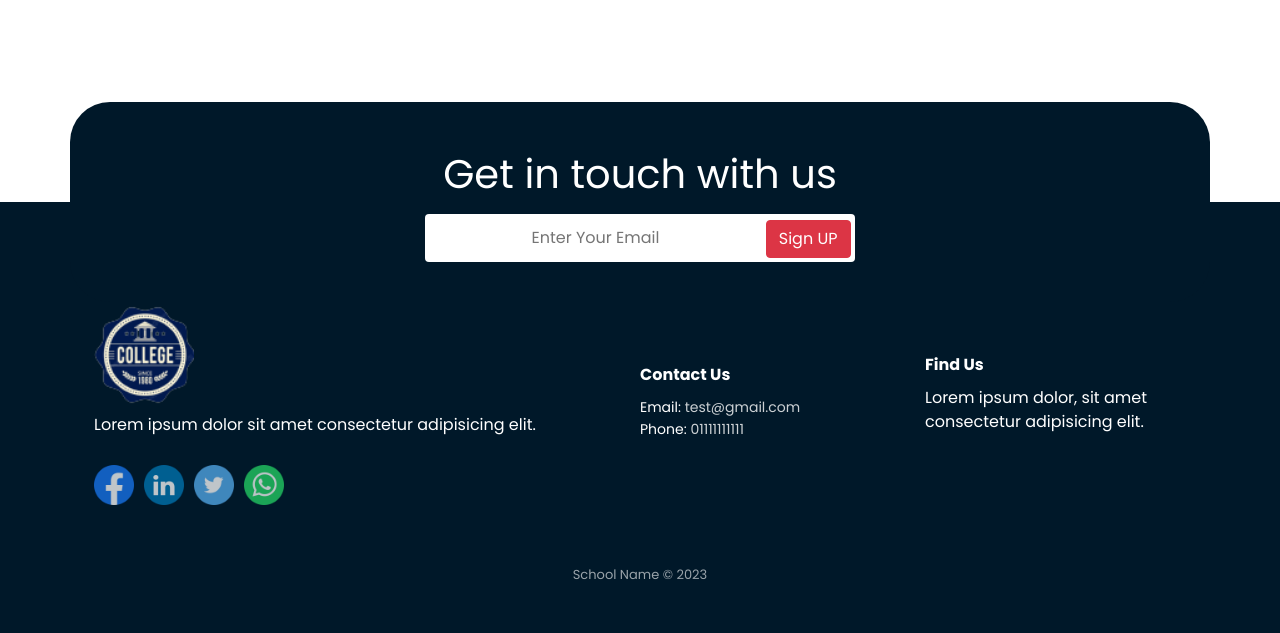
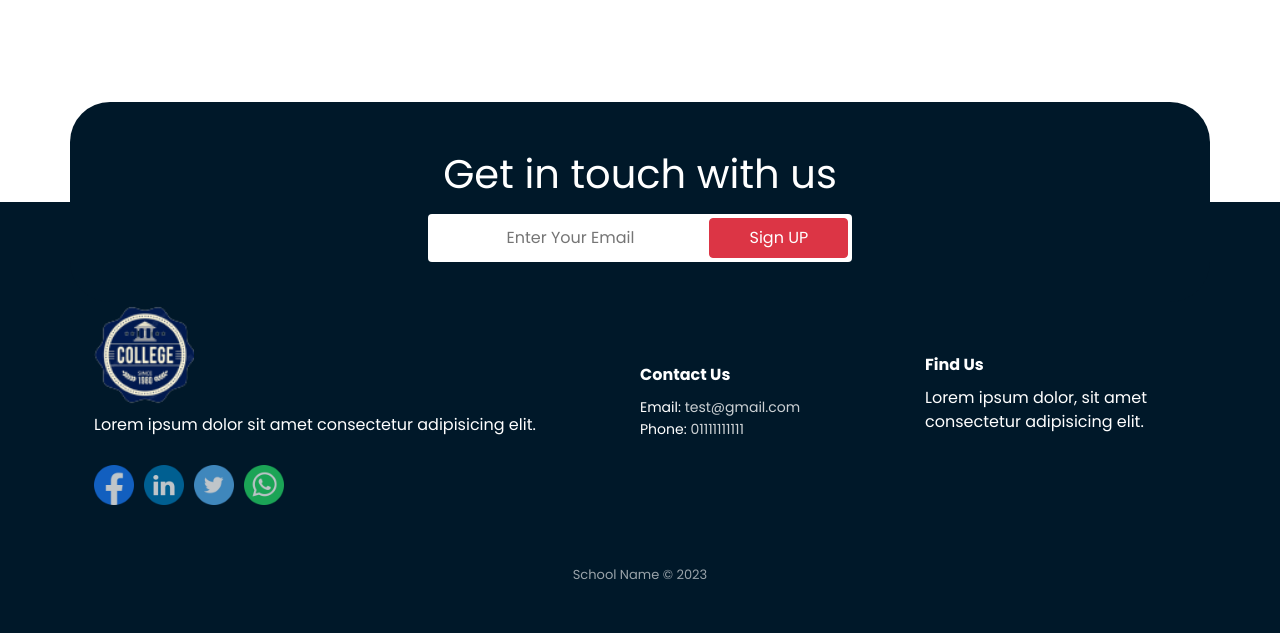
Before and after one commit to tanvir5230/school-management-frontend, a plain HTML site: page index.html in a window 1280 px wide. Shown: the part 2598-3231 px from the top of the page. Drawn offline with nearby package versions, Linux system fonts and the light colour scheme.

Commit message:
Email sign up form corrected

```diff
--- a/index.html
+++ b/index.html
@@ -320,13 +320,13 @@
           class="col-12 d-flex flex-column align-items-center justify-content-end"
         >
           <h1>Get in touch with us</h1>
-          <div class="py-1 mt-2 rounded bg-white px-1">
+          <div class="py-1 mt-2 rounded bg-white px-1 row">
             <input
               type="email"
-              class="text-center py-2 px-2 rounded border-0"
+              class="text-center py-2 px-2 rounded border-0 col-7 col-lg-8"
               placeholder="Enter Your Email"
             />
-            <button class="btn btn-danger">Sign UP</button>
+            <button class="btn btn-danger col-5 col-lg-4">Sign UP</button>
           </div>
         </div>
       </div>
```
